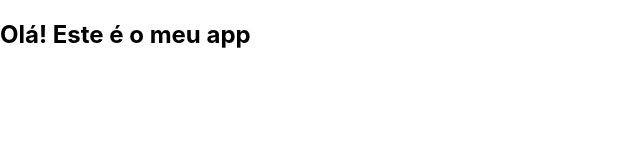
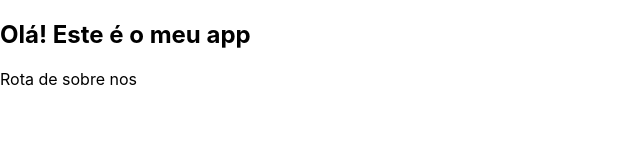
Before and after one commit to dynahash/Celestia-Project, a React (Create React App) app: page /Sobre-nos in a window 1280 px wide. Shown: the top 160 px of the page, without its empty margins (0-640 px from the left). Built offline with nearby package versions, Linux system fonts and the light colour scheme.

Commit message:
Alterando componentes

```diff
--- a/src/app.tsx
+++ b/src/app.tsx
@@ -1,4 +1,4 @@
-import Router from './routes/router'
+import Router from './routes'
 
 function App() {
     return (
--- a/src/components/App/App.tsx
+++ b/src/components/SobreNos/index.tsx
@@ -1,11 +1,9 @@
 import '../../styles/App.css';
 
-function App() {
+export const SobreNos = () => {
   return (
     <>
-      <p>Rota do app</p>
+      <p>Rota de sobre nos</p>
     </>
   );
 }
-
-export default App;
--- a/src/components/Teste/Teste.tsx
+++ /dev/null
@@ -1,9 +0,0 @@
-function Teste(){
-    return (
-        <>
-          <p>Olá mundo!</p>
-        </>
-    )
-}
-
-export default Teste
--- /dev/null
+++ b/src/components/Teste/index.tsx
@@ -0,0 +1,7 @@
+export const Teste = () => {
+    return (
+        <>
+          <p>Rota de teste!</p>
+        </>
+    )
+}
--- a/src/routes/router.tsx
+++ b/src/routes/index.tsx
@@ -1,12 +1,12 @@
 import { Route, BrowserRouter, Routes as Routing } from 'react-router-dom'
-import App from '../components/App/App';
-import Teste from '../components/Teste/Teste';
+import { SobreNos } from '../components/SobreNos/index';
+import { Teste } from '../components/Teste';
 
 const Routes = () => {
   return (
     <BrowserRouter>
       <Routing>
-        <Route path='/app' element={<App/>}/>
+        <Route path='/Sobre-nos' element={<SobreNos/>}/>
         <Route path='/teste' element={<Teste/>}/>
       </Routing>
     </BrowserRouter>
```
Also changed, not shown: 2 other files (tests, documents, lock files or other folders).
